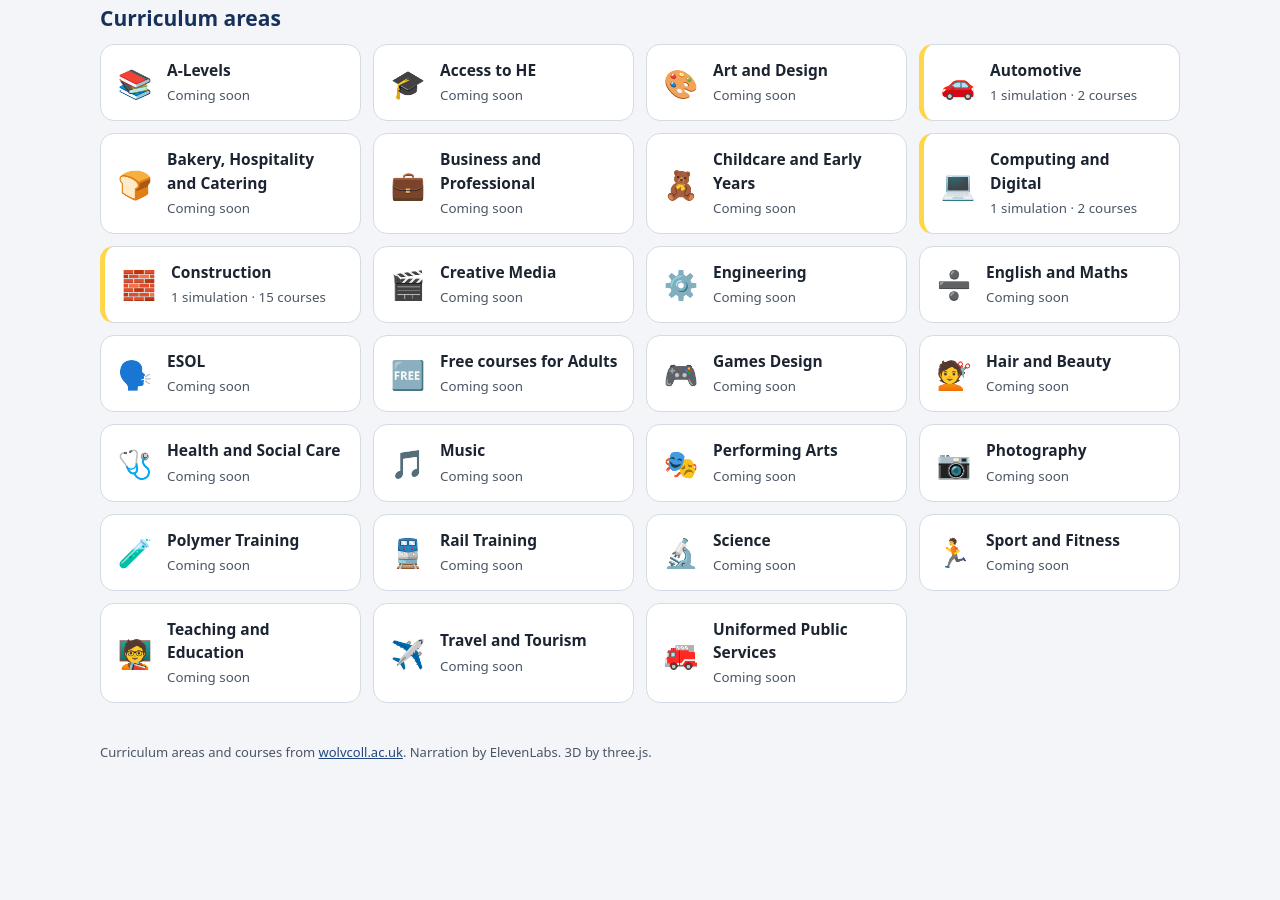
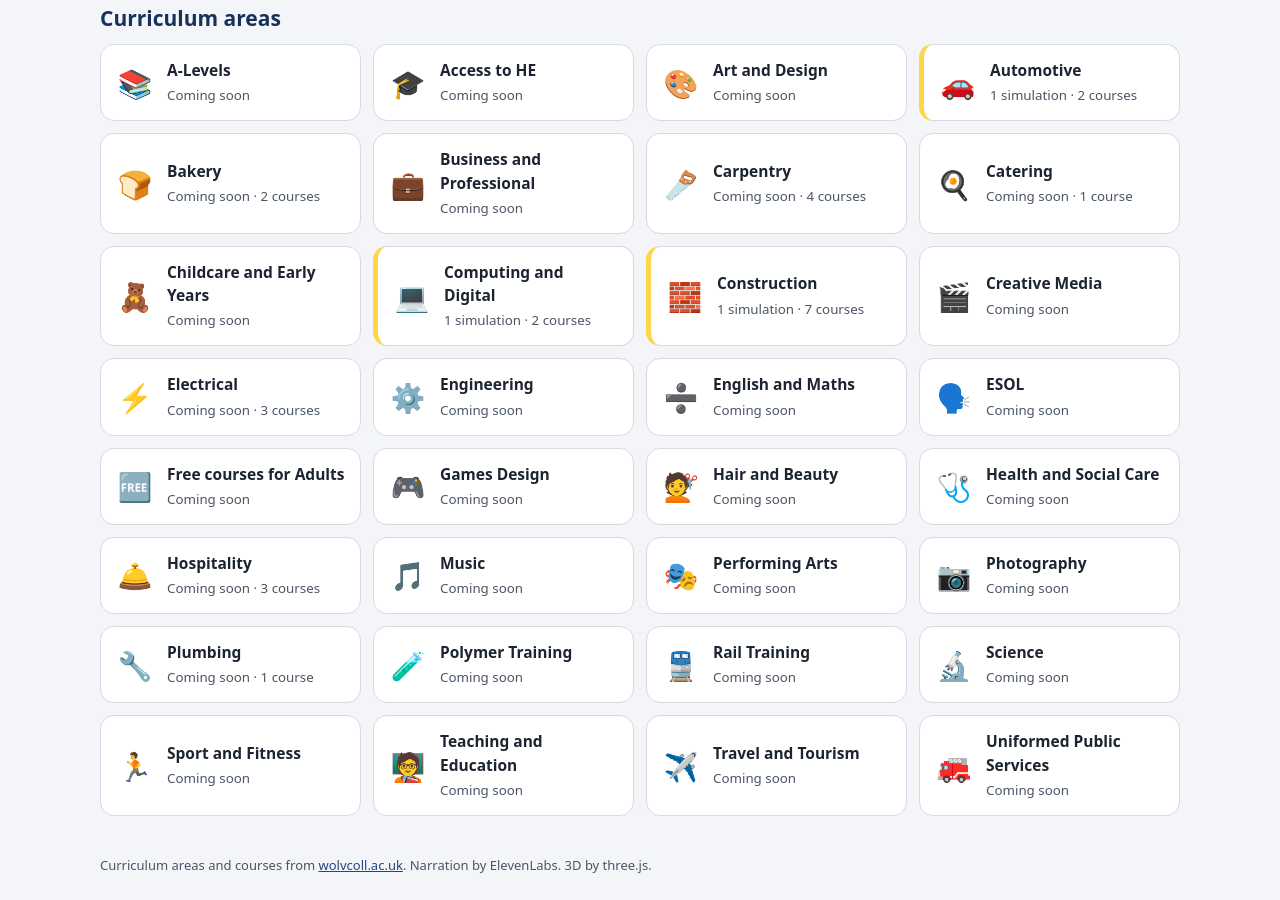
Before and after one commit to techntel4u/3DInteraction, a plain HTML site: page index.html in a window 1280 px wide. Shown: the part 413-1313 px from the top of the page. Before the commit the page ends 1216 px from the top, so only its background shows below. Drawn offline with Linux system fonts and the light colour scheme.

Commit message:
Add Plumbing, Carpentry and Electrical areas; split Bakery, Hospitality and Catering into three areas
Courses moved from Construction into the new trade areas; bakery, cookery and
hospitality courses added from wolvcoll.ac.uk.

Co-Authored-By: Claude Opus 5.5 <noreply@anthropic.com>
Claude-Session: https://claude.ai/code/session_016eo25zSFqMJKR8xoE89NLy

```diff
--- a/assets/hub.js
+++ b/assets/hub.js
@@ -1,6 +1,6 @@
 // Shared helpers for the simulation hub. Data lives in data/catalog.json.
 export async function loadCatalog(){
-  const r = await fetch('data/catalog.json?v=6', {cache:'no-cache'});
+  const r = await fetch('data/catalog.json?v=7', {cache:'no-cache'});
   return r.json();
 }
 /* ---------- Staff sign-in (Google, college staff accounts only) ----------
--- a/data/catalog.json
+++ b/data/catalog.json
@@ -27,8 +27,8 @@
    "collegeUrl": "https://www.wolvcoll.ac.uk/courses-main/automotive/"
   },
   {
-   "id": "bakery-hospitality-and-catering",
-   "name": "Bakery, Hospitality and Catering",
+   "id": "bakery",
+   "name": "Bakery",
    "icon": "🍞",
    "collegeUrl": "https://www.wolvcoll.ac.uk/courses-main/bakery-hospitality-catering/"
   },
@@ -37,6 +37,18 @@
    "name": "Business and Professional",
    "icon": "💼",
    "collegeUrl": "https://www.wolvcoll.ac.uk/courses-main/business-professional/"
+  },
+  {
+   "id": "carpentry",
+   "name": "Carpentry",
+   "icon": "🪚",
+   "collegeUrl": "https://www.wolvcoll.ac.uk/courses-main/construction/"
+  },
+  {
+   "id": "catering",
+   "name": "Catering",
+   "icon": "🍳",
+   "collegeUrl": "https://www.wolvcoll.ac.uk/courses-main/bakery-hospitality-catering/"
   },
   {
    "id": "childcare-and-early-years",
@@ -61,6 +73,12 @@
    "name": "Creative Media",
    "icon": "🎬",
    "collegeUrl": "https://www.wolvcoll.ac.uk/courses-main/creative-media/"
+  },
+  {
+   "id": "electrical",
+   "name": "Electrical",
+   "icon": "⚡",
+   "collegeUrl": "https://www.wolvcoll.ac.uk/courses-main/construction/"
   },
   {
    "id": "engineering",
@@ -105,6 +123,12 @@
    "collegeUrl": "https://www.wolvcoll.ac.uk/courses-main/health-social-care/"
   },
   {
+   "id": "hospitality",
+   "name": "Hospitality",
+   "icon": "🛎️",
+   "collegeUrl": "https://www.wolvcoll.ac.uk/courses-main/bakery-hospitality-catering/"
+  },
+  {
    "id": "music",
    "name": "Music",
    "icon": "🎵",
@@ -121,6 +145,12 @@
    "name": "Photography",
    "icon": "📷",
    "collegeUrl": "https://www.wolvcoll.ac.uk/courses-main/photography/"
+  },
+  {
+   "id": "plumbing",
+   "name": "Plumbing",
+   "icon": "🔧",
+   "collegeUrl": "https://www.wolvcoll.ac.uk/courses-main/construction/"
   },
   {
    "id": "polymer-training",
@@ -176,7 +206,7 @@
   },
   {
    "id": "carpentry",
-   "areaId": "construction",
+   "areaId": "carpentry",
    "name": "Carpentry",
    "code": "X0051",
    "mode": "Full-time",
@@ -200,7 +230,7 @@
   },
   {
    "id": "electrical",
-   "areaId": "construction",
+   "areaId": "electrical",
    "name": "Electrical",
    "code": "X0053",
    "mode": "Full-time",
@@ -216,7 +246,7 @@
   },
   {
    "id": "plumbing",
-   "areaId": "construction",
+   "areaId": "plumbing",
    "name": "Plumbing",
    "code": "X0061",
    "mode": "Full-time",
@@ -248,7 +278,7 @@
   },
   {
    "id": "carpentry-l1-diploma",
-   "areaId": "construction",
+   "areaId": "carpentry",
    "name": "Carpentry and Joinery C&G Level 1 Diploma (19+)",
    "code": "Q1686",
    "mode": "Part-time 19+",
@@ -256,7 +286,7 @@
   },
   {
    "id": "carpentry-l2-diploma",
-   "areaId": "construction",
+   "areaId": "carpentry",
    "name": "Carpentry C&G Level 2 Diploma (19+)",
    "code": "Q1689",
    "mode": "Part-time 19+",
@@ -264,7 +294,7 @@
   },
   {
    "id": "carpentry-l3-diploma",
-   "areaId": "construction",
+   "areaId": "carpentry",
    "name": "Carpentry C&G Level 3 Diploma (19+)",
    "code": "Q1690",
    "mode": "Part-time 19+",
@@ -272,7 +302,7 @@
   },
   {
    "id": "electrical-l2-8202",
-   "areaId": "construction",
+   "areaId": "electrical",
    "name": "Electrical Installation C&G Level 2 8202 Technical Certificate (19+)",
    "code": "Q1727",
    "mode": "Part-time 19+",
@@ -280,7 +310,7 @@
   },
   {
    "id": "electrical-l3-450",
-   "areaId": "construction",
+   "areaId": "electrical",
    "name": "Electrical Installation C&G Level 3 (450) Advanced Technical Diploma (19+)",
    "code": "CP4054",
    "mode": "Part-time 19+",
@@ -315,6 +345,52 @@
    "name": "Digital Support Services T Level",
    "mode": "Full-time (16–18)",
    "collegeUrl": "https://www.wolvcoll.ac.uk/courses/digital-support-services-t-level/"
+  },
+  {
+   "id": "bakery",
+   "areaId": "bakery",
+   "name": "Bakery",
+   "code": "X0045",
+   "mode": "Full-time",
+   "collegeUrl": "https://www.wolvcoll.ac.uk/courses/bakery/"
+  },
+  {
+   "id": "cake-decoration-l1",
+   "areaId": "bakery",
+   "name": "Cake Decoration FDQ Level 1 Award",
+   "code": "Q1298",
+   "mode": "Part-time 19+",
+   "collegeUrl": "https://www.wolvcoll.ac.uk/courses/cake-decoration-fdq-level-1-award-3/"
+  },
+  {
+   "id": "cookery",
+   "areaId": "catering",
+   "name": "Cookery",
+   "code": "X0046",
+   "mode": "Full-time",
+   "collegeUrl": "https://www.wolvcoll.ac.uk/courses/cookery/"
+  },
+  {
+   "id": "hospitality",
+   "areaId": "hospitality",
+   "name": "Hospitality",
+   "code": "X0047",
+   "mode": "Full-time",
+   "collegeUrl": "https://www.wolvcoll.ac.uk/courses/hospitality/"
+  },
+  {
+   "id": "first-steps-hospitality",
+   "areaId": "hospitality",
+   "name": "First Steps into Hospitality and Leisure",
+   "mode": "Part-time 19+",
+   "collegeUrl": "https://www.wolvcoll.ac.uk/courses/first-steps-into-hospitality-and-leisure/"
+  },
+  {
+   "id": "hospitality-into-employment",
+   "areaId": "hospitality",
+   "name": "Hospitality and Leisure – FREE Into Employment course",
+   "mode": "Part-time 19+",
+   "collegeUrl": "https://www.wolvcoll.ac.uk/courses/hospitality-and-drinks-free-into-employment-course/"
   }
  ],
  "sims": [
--- a/index.html
+++ b/index.html
@@ -5,7 +5,7 @@
 <meta name="viewport" content="width=device-width, initial-scale=1">
 <title>3D Learning Simulations – City of Wolverhampton College</title>
 <meta name="description" content="Interactive 3D learning simulations by curriculum area and course.">
-<link rel="stylesheet" href="assets/hub.css?v=6">
+<link rel="stylesheet" href="assets/hub.css?v=7">
 <script src="vendor/qrcode/qrcode.js"></script>
 </head>
 <body>
@@ -33,14 +33,14 @@
 </main>
 <footer>Curriculum areas and courses from <a href="https://www.wolvcoll.ac.uk/">wolvcoll.ac.uk</a>. Narration by ElevenLabs. 3D by three.js.</footer>
 <script type="module">
-import {loadCatalog, esc, simCard, wireShare, shareButtons, abs, initStaff} from './assets/hub.js?v=6';
+import {loadCatalog, esc, simCard, wireShare, shareButtons, abs, initStaff} from './assets/hub.js?v=7';
 initStaff();
 const cat = await loadCatalog();
 const count = id => cat.sims.filter(s => s.areas.includes(id)).length;
 document.getElementById('areas').innerHTML = cat.areas.map(a => {
   const n = count(a.id), nc = cat.courses.filter(c => c.areaId===a.id).length;
   return `<a class="area ${n?'has':''}" href="area.html?id=${a.id}"><span class="ic" aria-hidden="true">${a.icon}</span>
-    <span><b>${esc(a.name)}</b><small>${n? n+' simulation'+(n>1?'s':'') : 'Coming soon'}${nc? ' · '+nc+' courses':''}</small></span></a>`;
+    <span><b>${esc(a.name)}</b><small>${n? n+' simulation'+(n>1?'s':'') : 'Coming soon'}${nc? ' · '+nc+' course'+(nc>1?'s':''):''}</small></span></a>`;
 }).join('');
 const gen = cat.sims.filter(s => s.general);
 document.getElementById('general').innerHTML = gen.length ? gen.map(s => simCard(s,cat)).join('')
```
Also changed, not shown: area.html (+2 -2 lines), course.html (+2 -2 lines).
